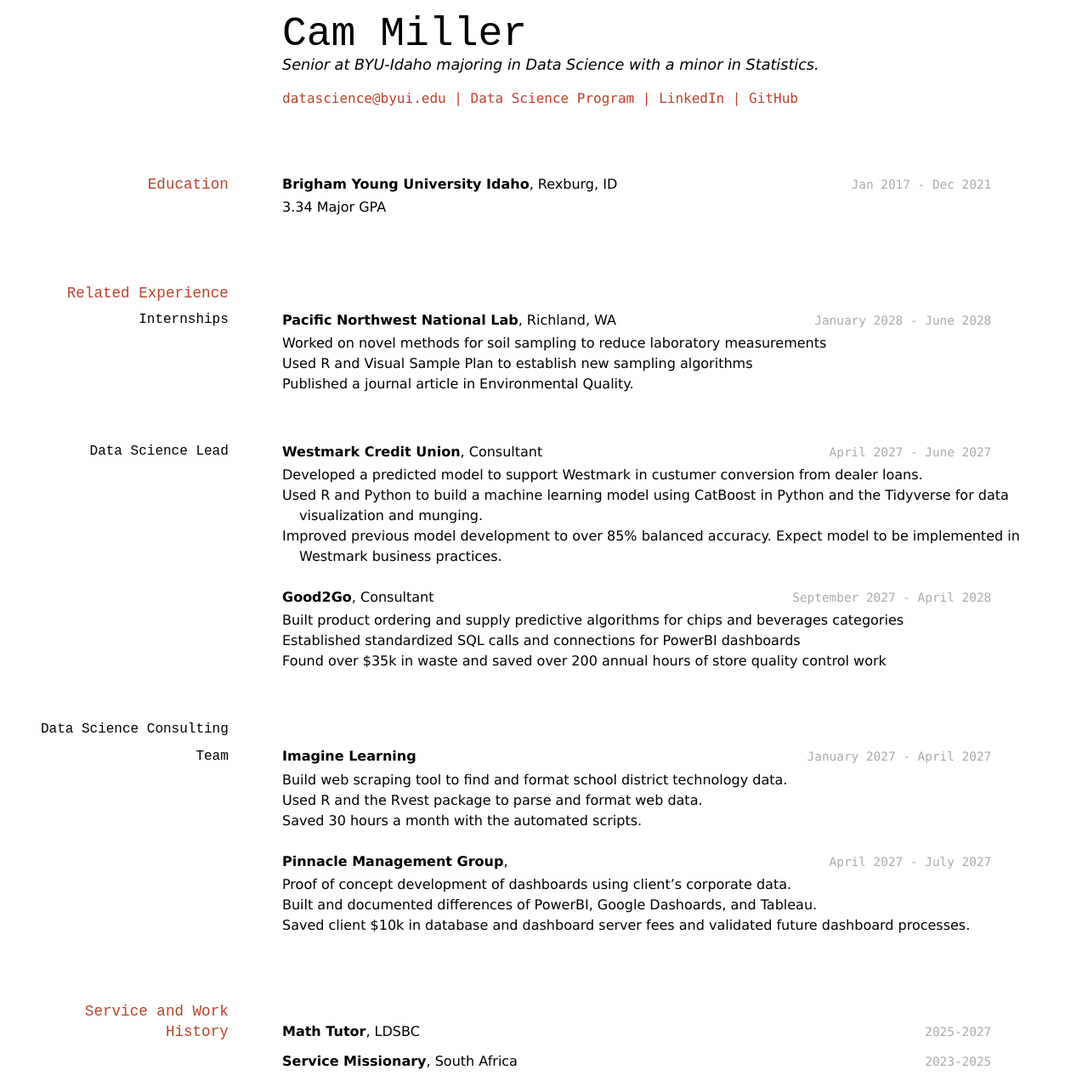
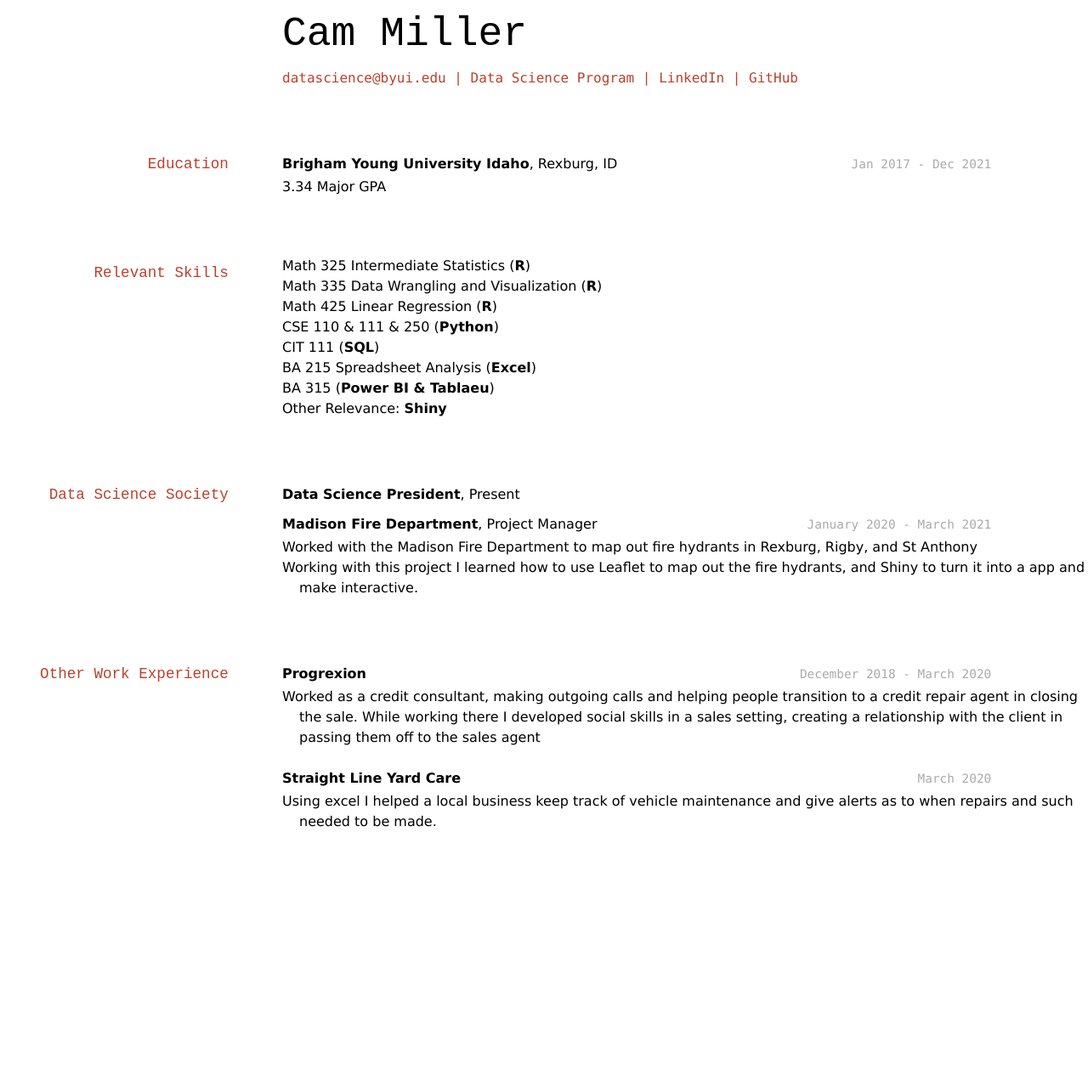
Before and after one commit to cam-miller-21/DS-Resume, a Jekyll site: the page built from docs/index.md, in a window 1280 px wide. Shown: the whole page at 85% size. Built offline with Jekyll 4.4.1, drawn with Linux system fonts in a browser that asks for light colours; after the commit the page ends 1003 px from its top, so only the background shows below that.

Commit message:
test push

```diff
--- a/docs/index.md
+++ b/docs/index.md
@@ -3,7 +3,7 @@ layout: cv
 title: Brigham Young's Resume
 ---
 # Cam Miller
-Senior at BYU-Idaho majoring in Data Science with a minor in Statistics.
+
 
 <div id="webaddress">
 <a href="datascience@byui.edu">datascience@byui.edu</a>
@@ -21,60 +21,34 @@ __Brigham Young University Idaho__, Rexburg, ID
 
 - 3.34 Major GPA
 
+## Relevant Skills
+- Math 325 Intermediate Statistics (__R__)
+- Math 335 Data Wrangling and Visualization (__R__)
+- Math 425 Linear Regression (__R__)
+- CSE 110 & 111 & 250 (__Python__)
+- CIT 111 (__SQL__)
+- BA 215 Spreadsheet Analysis (__Excel__)
+- BA 315 (__Power BI & Tablaeu__)
+- Other Relevance: __Shiny__
 
-## Related Experience
+## Data Science Society
+__Data Science President__, Present
 
-### Internships
+`January 2020 - March 2021`
+__Madison Fire Department__, Project Manager
+- Worked with the Madison Fire Department to map out fire hydrants in Rexburg, Rigby, and St Anthony
+- Working with this project I learned how to use Leaflet to map out the fire hydrants, and Shiny to turn it into a app and make interactive.
 
-`January 2028 - June 2028`
-__Pacific Northwest National Lab__, Richland, WA
+## Other Work Experience
 
-- Worked on novel methods for soil sampling to reduce laboratory measurements
-- Used R and Visual Sample Plan to establish new sampling algorithms
-- Published a journal article in Environmental Quality.
-
-### Data Science Lead
-
-`April 2027 - June 2027`
-__Westmark Credit Union__, Consultant
-
-- Developed a predicted model to support Westmark in custumer conversion from dealer loans.
-- Used R and Python to build a machine learning model using CatBoost in Python and the Tidyverse for data visualization and munging.
-- Improved previous model development to over 85% balanced accuracy. Expect model to be implemented in Westmark business practices.
-
-`September 2027 - April 2028`
-__Good2Go__, Consultant
-
-- Built product ordering and supply predictive algorithms for chips and beverages categories
-- Established standardized SQL calls and connections for PowerBI dashboards
-- Found over $35k in waste and saved over 200 annual hours of store quality control work
-
-### Data Science Consulting Team
-
-`January 2027 - April 2027`
-__Imagine Learning__
-
-- Build web scraping tool to find and format school district technology data.
-- Used R and the Rvest package to parse and format web data.
-- Saved 30 hours a month with the automated scripts.
-
-`April 2027 - July 2027`
-__Pinnacle Management Group__,
-
-- Proof of concept development of dashboards using client's corporate data.
-- Built and documented differences of PowerBI, Google Dashoards, and Tableau.
-- Saved client $10k in database and dashboard server fees and validated future dashboard processes.
+`December 2018 - March 2020`
+__Progrexion__
+- Worked as a credit consultant, making outgoing calls and helping people transition to a credit repair agent in closing the sale. While working there I developed social skills in a sales setting, creating a relationship with the client in passing them off to the sales agent
 
 
-## Service and Work History
-
-`2025-2027`
-__Math Tutor__, LDSBC
-
-
-`2023-2025`
-__Service Missionary__, South Africa
-
+`March 2020`
+__Straight Line Yard Care__
+- Using excel I helped a local business keep track of vehicle maintenance and give alerts as to when repairs and such needed to be made.
 
 
 <!-- ### Footer
```
